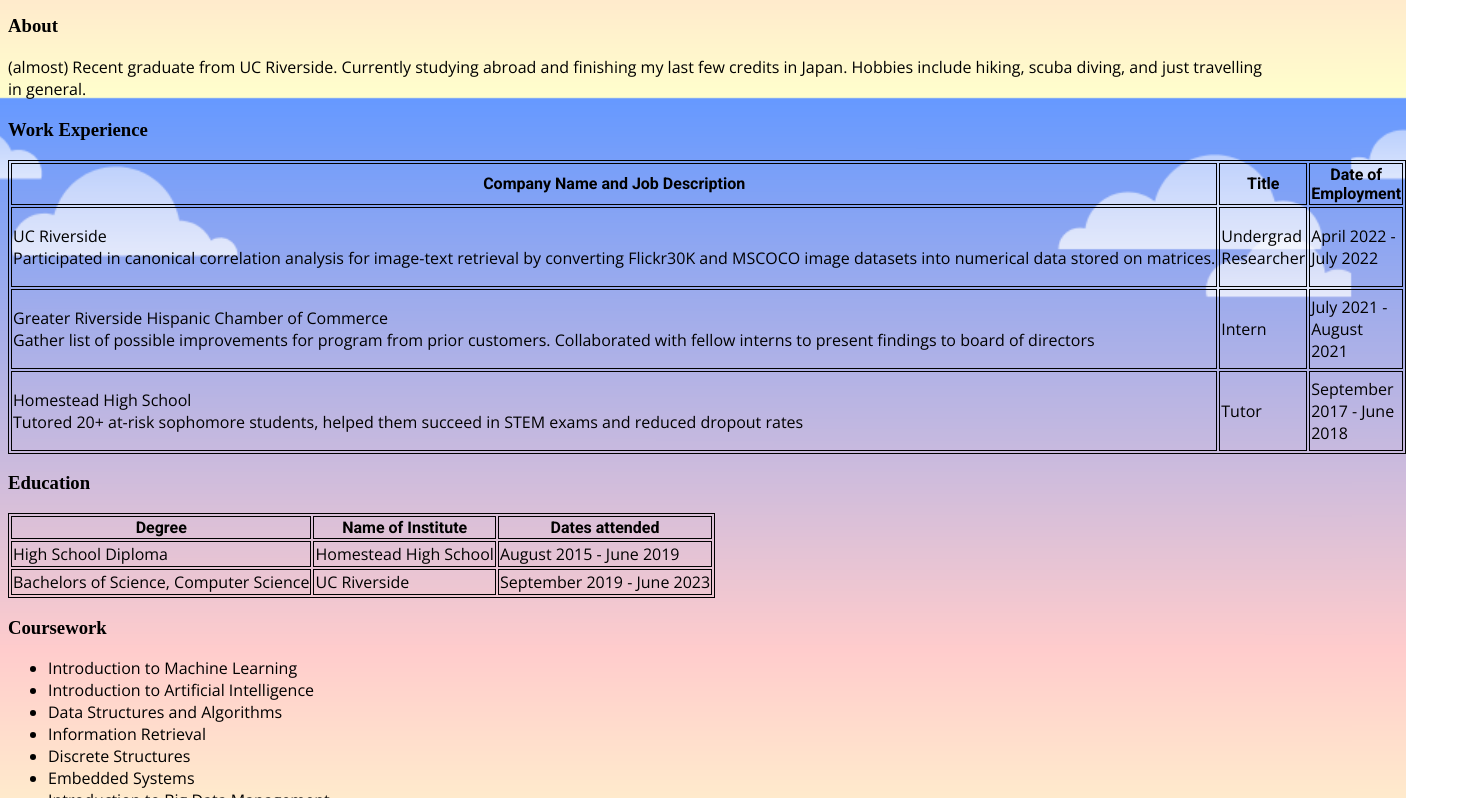
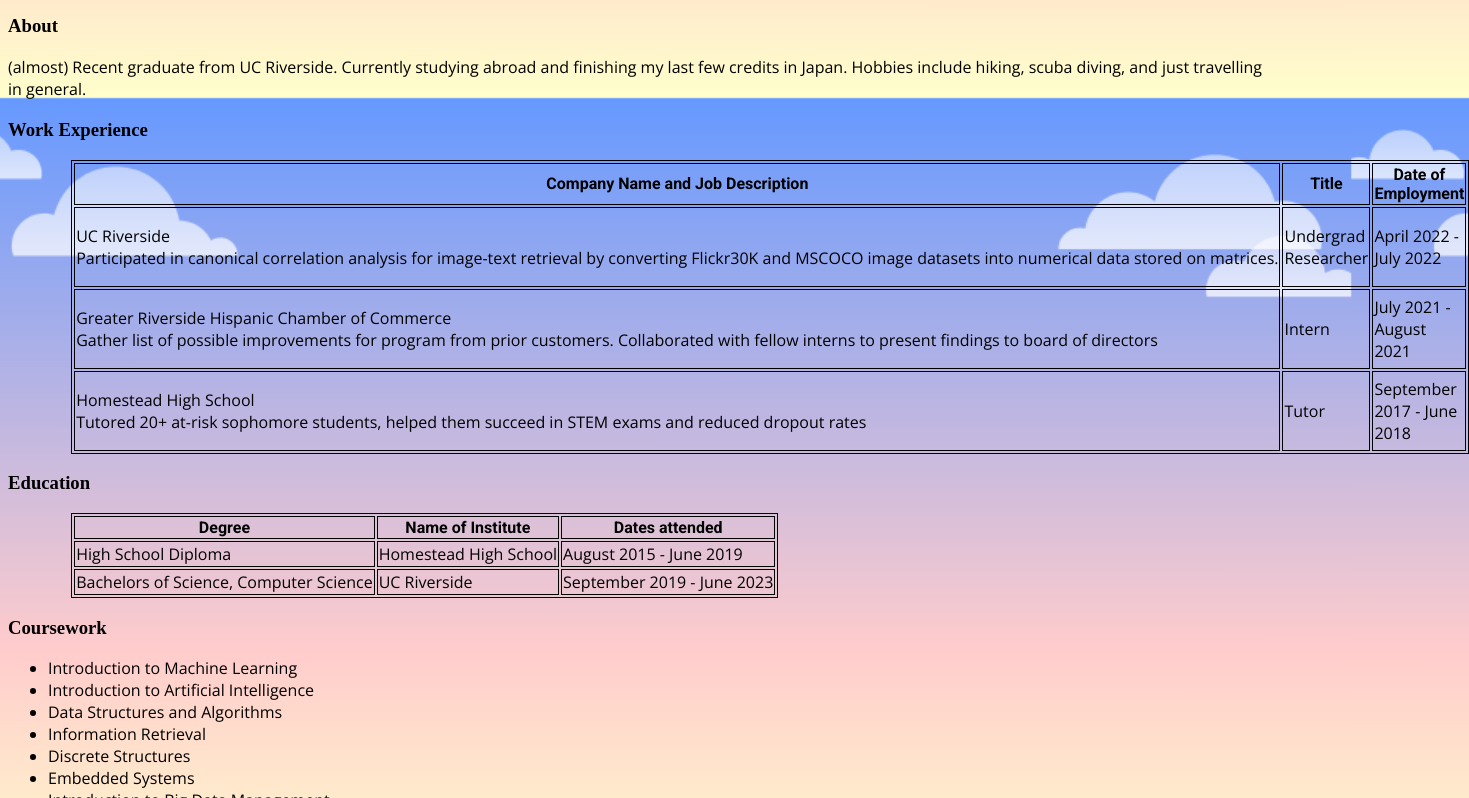
Before and after one commit to ELW123/ELW123.github.io, a plain HTML site: page index.html in a window 1280 px wide. Shown: the part 702-1500 px from the top of the page, 1469 px wide, since content can reach past the window. Drawn offline with nearby package versions, Linux system fonts and the light colour scheme.

Commit message:
Intented tables

```diff
--- a/index.html
+++ b/index.html
@@ -23,6 +23,7 @@
         <p> (almost) Recent graduate from UC Riverside. Currently studying abroad and finishing my last few credits in Japan. Hobbies include hiking, scuba diving, and just travelling in general.</p>
         <!-- work -->
         <h3 id="Work">Work Experience</h3>
+        <div class="table-container">
         <table>
             <thead>
             <tr id="TableTop1">
@@ -54,9 +55,11 @@ Tutored 20+ at-risk sophomore students, helped them succeed in STEM exams and re
                 <td>September 2017 - June 2018</td>
                 </tr>
             </tbody>
-           </table>
+        </table>
+        </div>
             <!-- Education -->
            <h3 id="Education">Education</h3>
+           <div class="table-container">
            <table>
                <thead>
                 <tr id="TableTop2">
@@ -78,6 +81,7 @@ Tutored 20+ at-risk sophomore students, helped them succeed in STEM exams and re
                </tr>
                </tbody>
               </table>
+            </div>
         <!-- Lists for coursework ,skills, and projects -->
         <h3 id="Coursework">Coursework</h3>
         <ul>
--- a/styles.css
+++ b/styles.css
@@ -11,6 +11,9 @@ p, ul, pre, table {
     font-family: "Roboto";
   }
 
+  .table-container {
+    margin-left: 5%; /* Adjust the percentage value as needed */
+  }
 
 table, th, td {border: 1px solid;}
 
```
